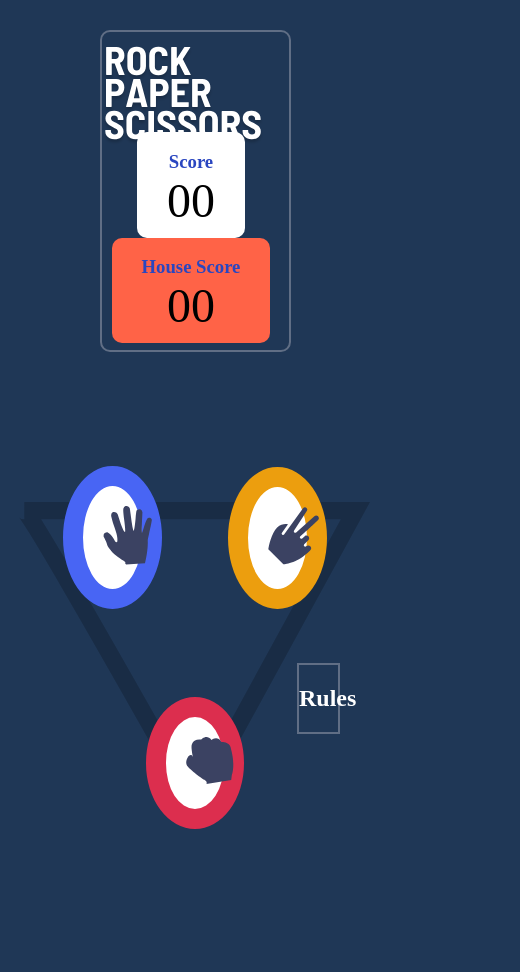
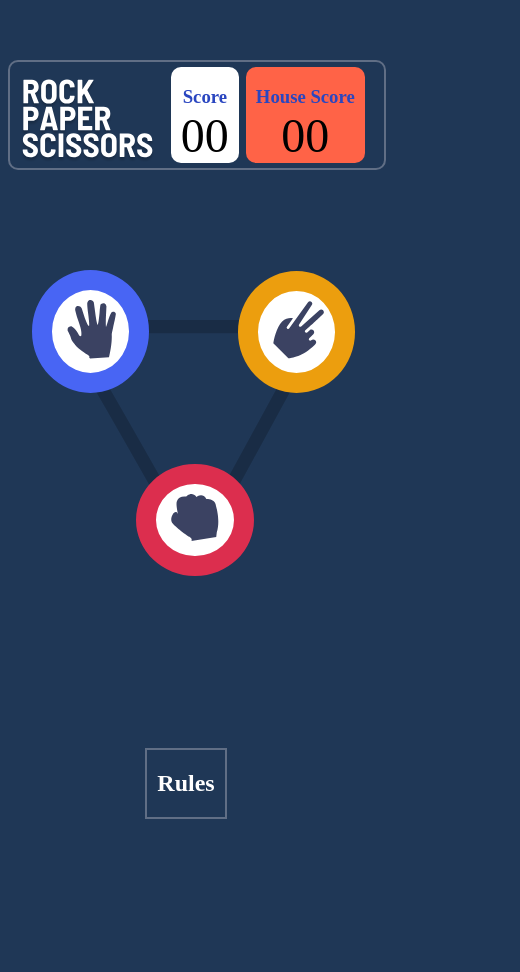
Before and after one commit to vijaypal1621/Rock-Scissor-Paper-game, a plain HTML site: page index.html in a window 390 px wide. Shown: the whole page, 520 px wide, since content can reach past the window. After the commit the page ends 844 px from the top, so only its background shows below. Drawn offline with Linux system fonts and the light colour scheme.

Commit message:
mobile responsiveness added

```diff
--- a/app.css
+++ b/app.css
@@ -189,3 +189,92 @@ margin-bottom: 20px;
 .next-turn:hover{
     border: 3px solid grey;
 }
+
+@media (max-width : 412px){
+
+    .main-box{
+        width: 100%;
+        margin-top: 60px;
+    }
+
+
+    .logo-image{
+        margin-right: 0px;
+      display: inline-block;
+         right: 12px;
+         width: 36%;
+
+    }
+    .score-box{
+        display: inline-block;
+        position: relative;
+        height: 96px;
+        bottom: 0px;
+    border-radius: 10px;
+    padding: 0 10px;
+    margin-right: 0px;
+    margin-bottom: 5px;
+    margin-top: 5px;;
+    }
+    .house{
+        left: 3px;
+    }
+    .triangle{
+        height: 246px;
+    }
+
+    .scissor , .rock, .paper,.pseudo{
+
+        width: 10%;
+        padding: 10px 20px;
+
+    }
+    .paper{
+        bottom:300px;
+        left: 17px;
+    }
+    .scissor{
+        bottom: 300px;
+    }
+    .rock{
+        bottom: 117px;
+    }
+    .choosing-images{
+        position: relative;
+        right: 5px;
+    }
+    .rules{
+        width: 20%;
+        right: 163px;
+        bottom: 25px;
+    }
+    .rules-hide{
+        width: 90%;
+        top: 233px;
+        left: 19px;
+
+    }
+    .step-2{
+        margin-top: 70px;
+    }
+    .head-1,.head-2{
+        display: inline-block;
+    }
+  .head-1{
+    margin-right: 25px;
+  }
+  .head-2{
+    margin-left: 65px;
+  }
+
+    .position-1{
+    top: -3px;
+    left: 5px;;
+    }
+    .position-2{
+        top: -121px;
+        left: 40px;
+    }
+
+
+}
--- a/index.html
+++ b/index.html
@@ -30,10 +30,10 @@
    </section>
 
 <section class="choice">
- <div> <img  src="images/bg-triangle.svg" height="320px"></div>
-  <div class="paper"><img src="images/icon-paper.svg"></div>
-  <div class="rock"><img src="images/icon-rock.svg"> </div>
-  <div class="scissor"><img src="images/icon-scissors.svg"></div>
+ <div> <img class="triangle" src="images/bg-triangle.svg" height="320px"></div>
+  <div class="paper"><img class="choosing-images" src="images/icon-paper.svg"></div>
+  <div class="rock"><img class="choosing-images" src="images/icon-rock.svg"> </div>
+  <div class="scissor"><img class="choosing-images" src="images/icon-scissors.svg"></div>
 </section>
 <section class="step-2">
   <h2><span class="head-1"> You Picked </span><span class="head-2"> House Picked </span></h2>
@@ -45,7 +45,7 @@
   <div id ="rules-image" class="rules-hide">
     <h2>RULES</h2>
   <img class="close-image" src="images/icon-close.svg">
-  <img src="images/image-rules.svg">
+  <img class="choosing-images" src="images/image-rules.svg">
   </div>
 
 
```
